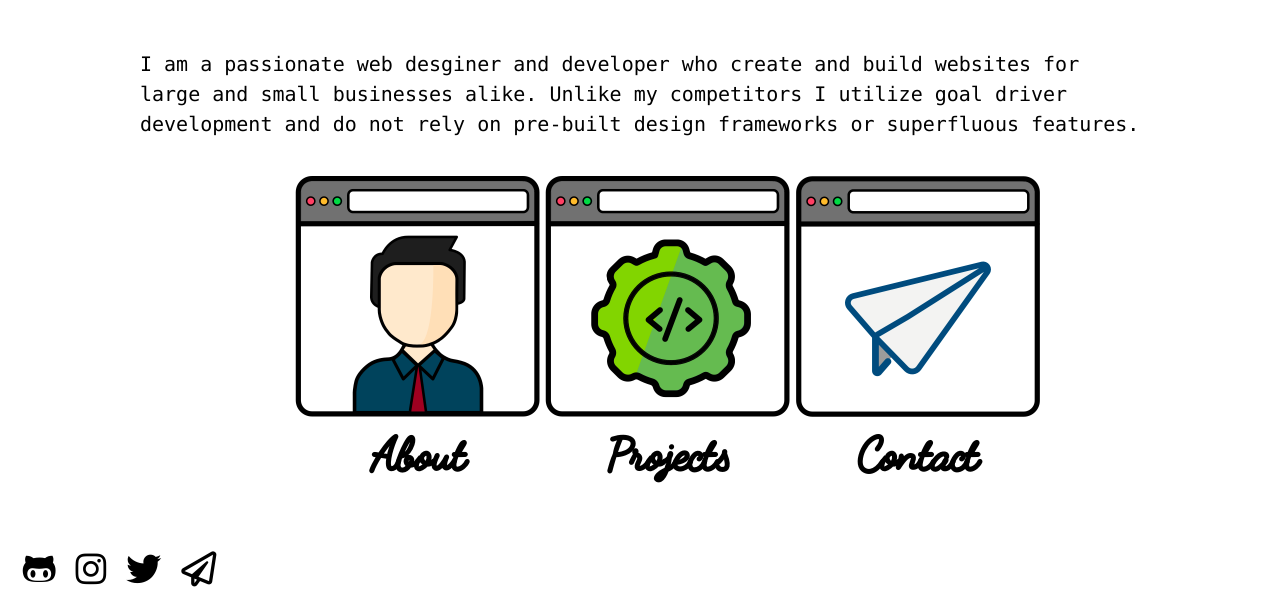
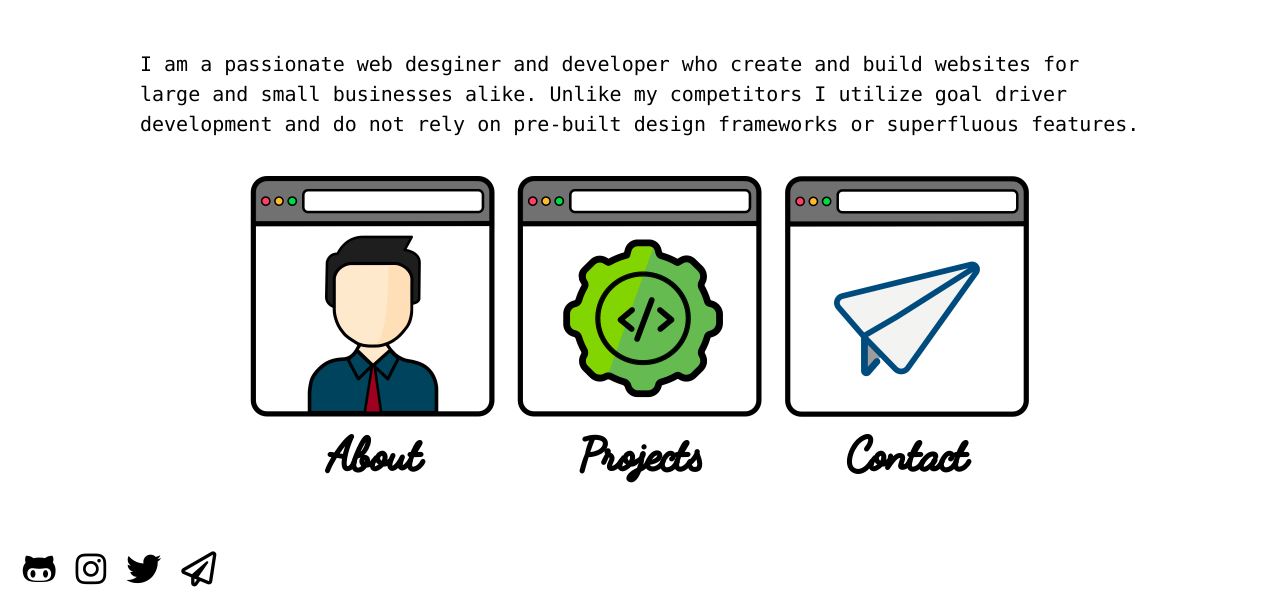
Before and after one commit to alex-vong/biz-card-website, a PHP site: page / in a window 1280 px wide. Shown: the part 199-800 px from the top of the page. Run offline with PHP 8.4, Linux system fonts and the light colour scheme.

Commit message:
change margin alex links

```diff
--- a/css/styles.css
+++ b/css/styles.css
@@ -195,6 +195,8 @@ footer i {
 
 	.alex-links {
 		text-align: center;
+		max-width: 800px;
+		margin-top: 10px;
 	}
 
 	footer {
```
